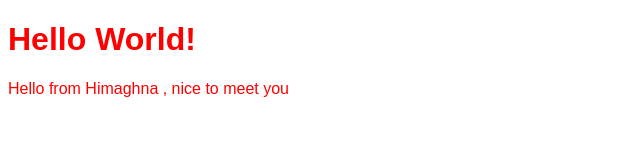
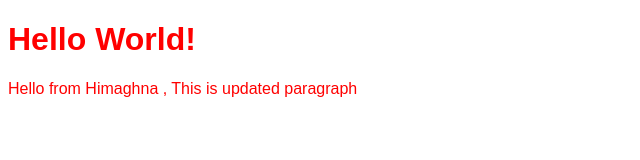
Before and after one commit to Himaghna-Minfy/-medium-assignment_3-4, a plain HTML site: page index.html in a window 1280 px wide. Shown: the whole page, without its empty margins (0-640 px from the left). Drawn offline with Linux system fonts and the light colour scheme.

Commit message:
update text

```diff
--- a/index.html
+++ b/index.html
@@ -11,6 +11,6 @@
 </head>
 <body>
     <h1>Hello World!</h1>
-    <p>Hello from Himaghna , nice to meet you</p>
+    <p>Hello from Himaghna , This is updated paragraph</p>
 </body>
 </html>
```
